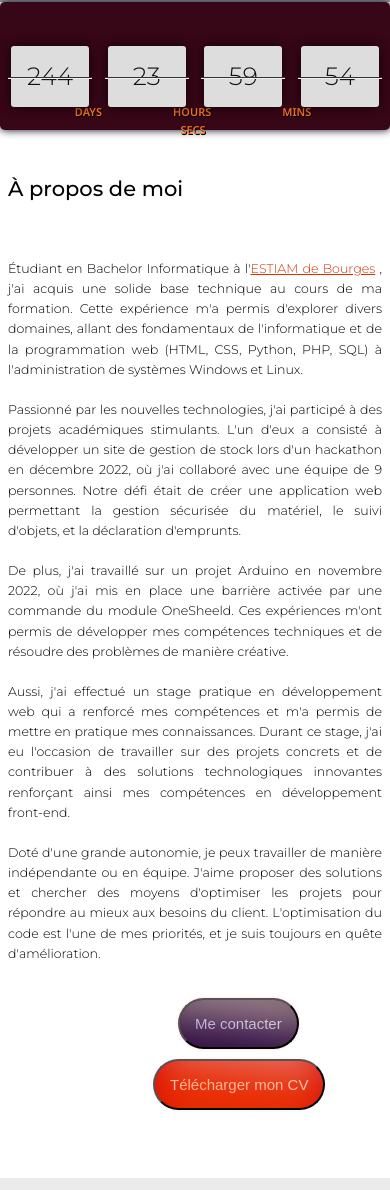
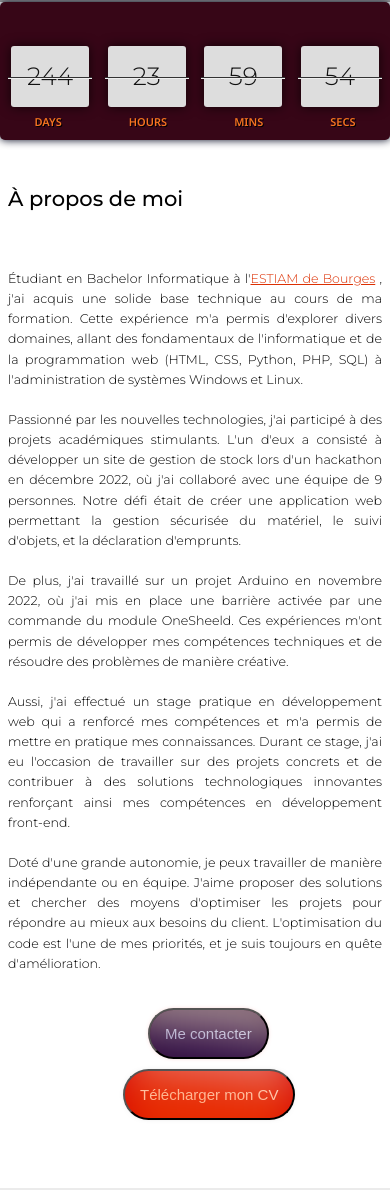
Before and after one commit to Dyls00/NexProject, a plain HTML site: page Nex/index.html in a window 390 px wide. Shown: the part 398-1588 px from the top of the page. Drawn offline with Linux system fonts and the light colour scheme; grey boxes are pictures that could not be loaded.

Commit message:
Responsive

```diff
--- a/Nex/index.html
+++ b/Nex/index.html
@@ -52,11 +52,6 @@
     </div>
 
     <div class="parallax-outer">
-        <!--div class="bloc">
-            <video autoplay muted loop id="myVideo">
-                <source src="media/lake_-_91562 (Original).mp4" type="video/mp4">
-            </video>
-        <div-->
         <div class="parallax" id="home">
             <div class="outer-container" id="homepage">
                 <header>
@@ -126,7 +121,7 @@
 
                     <h2>À propos de moi</h2>
                     <div class="textes">
-                        <p>Étudiant en Bachelor Informatique à l'<a href="https://www.estiam.education/nos-campus/bourges/">ESTIAM de Bourges</a>
+                        <p>Étudiant en Bachelor Informatique à l'<a href="https://www.estiam.education/fr/nos-campus/bourges">ESTIAM de Bourges</a>
                         , j'ai acquis une solide base technique au cours de ma formation. Cette expérience m'a permis d'explorer divers domaines, allant des fondamentaux de l'informatique et de la programmation web (HTML, CSS, Python, PHP, SQL) à l'administration de systèmes Windows et Linux.</p>
                         <p>Passionné par les nouvelles technologies, j'ai participé à des projets académiques stimulants. L'un d'eux a consisté à développer un site de gestion de stock lors d'un hackathon en décembre 2022, où j'ai collaboré avec une équipe de 9 personnes. Notre défi était de créer une application web permettant la gestion sécurisée du matériel, le suivi d'objets, et la déclaration d'emprunts.</p>
                         <p>De plus, j'ai travaillé sur un projet Arduino en novembre 2022, où j'ai mis en place une barrière activée par une commande du module OneSheeld. Ces expériences m'ont permis de développer mes compétences techniques et de résoudre des problèmes de manière créative.</p>
--- a/Nex/styles/mobile.css
+++ b/Nex/styles/mobile.css
@@ -205,7 +205,7 @@
 
     /* countdown */
     .countdown{
-        height: 80px;
+        height: 90px;
     }
     .countdown #titles>span{
         width: 20%;
@@ -228,7 +228,7 @@
         text-shadow: 1px 1px 0px #000;
         text-transform: uppercase;
         text-align: center;
-        margin-right: 9%;
+        margin-right: 8%;
         margin-left: 8%;
         display:inline;
         justify-content:center;
@@ -245,12 +245,12 @@
 
     #about .button{
         font-size: 15px;
-        margin-left: 170px;
+        margin-left: 140px;
     }
 
     #about .buttons{
         font-size: 15px;
-        margin-left: 145px;
+        margin-left: 115px;
     }
 
     .inline-div{
```
